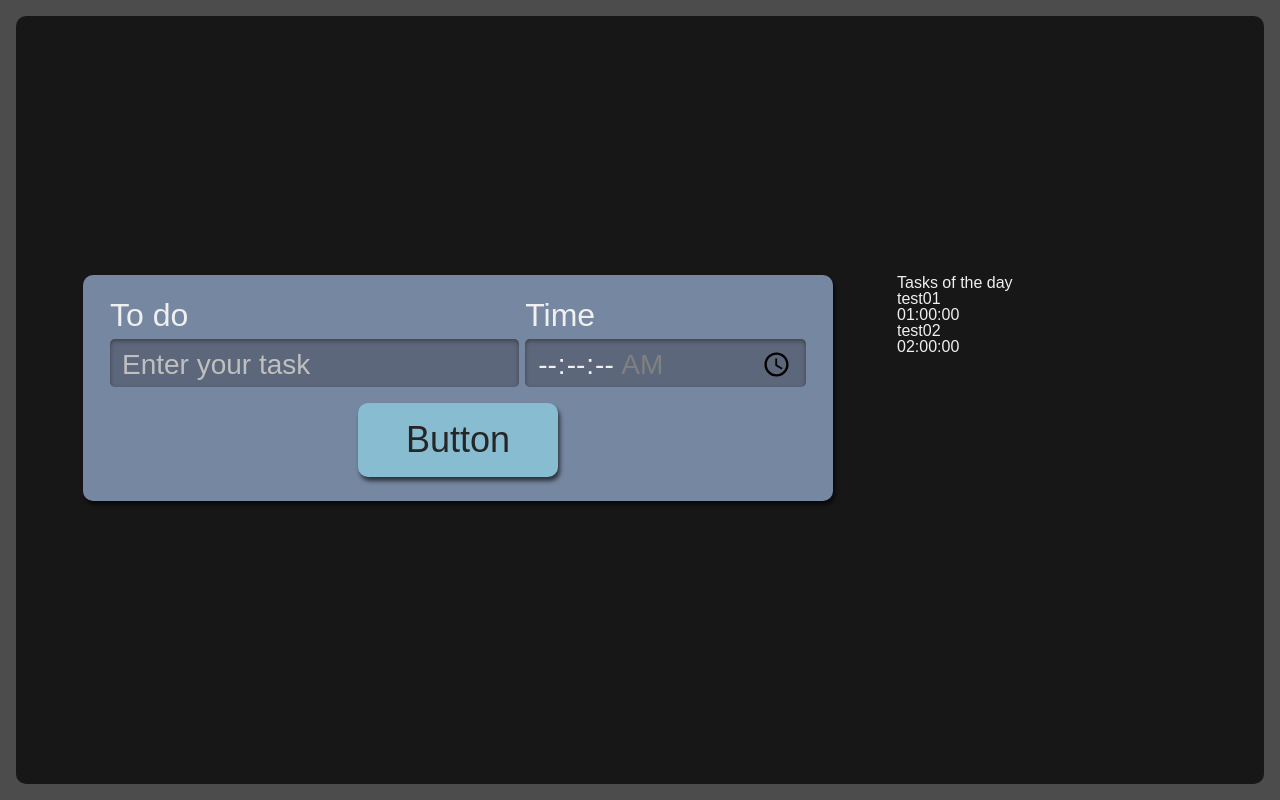
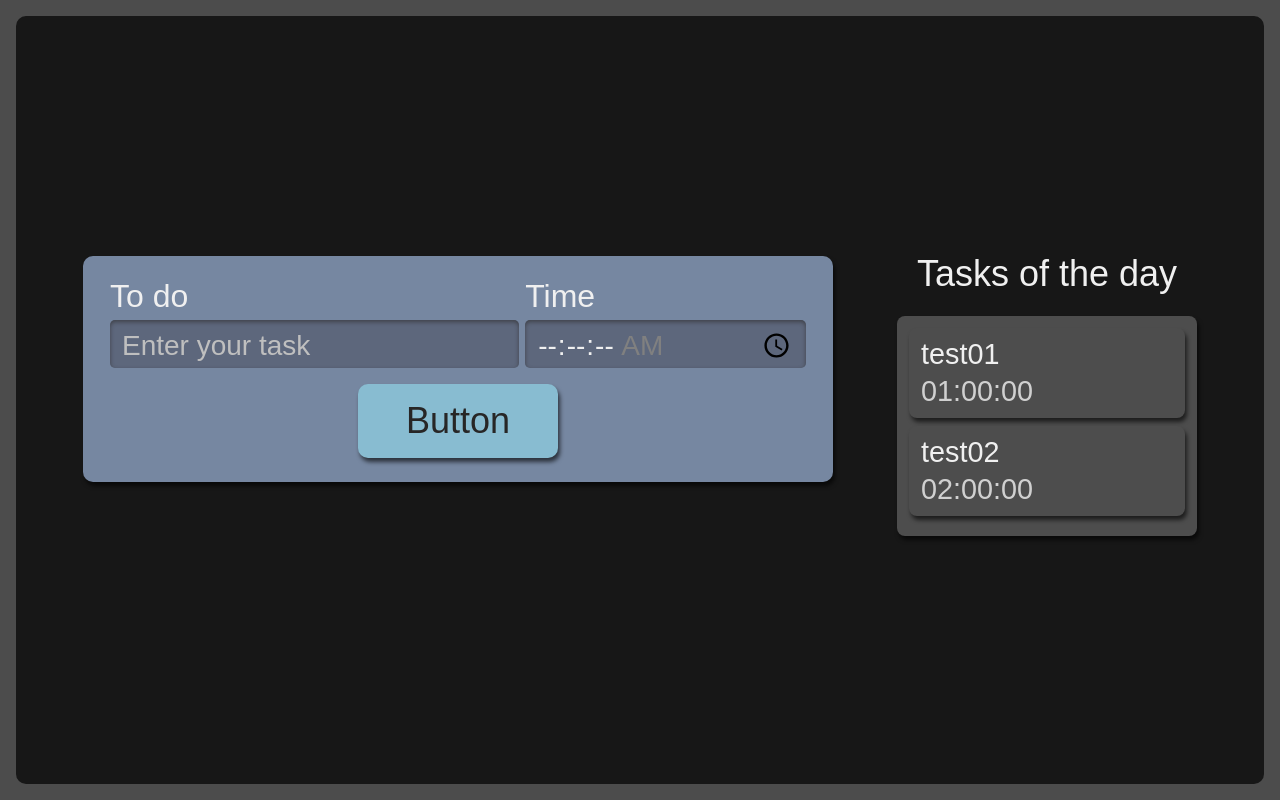
Before and after one commit to gabrielbiche/to-do-list, a React (Create React App) app: page / in a window 1280 px wide. Built offline with nearby package versions, Linux system fonts and the light colour scheme.

Commit message:
added style to list

```diff
--- a/src/components/list/index.tsx
+++ b/src/components/list/index.tsx
@@ -1,4 +1,5 @@
 import React from "react";
+import "./style.scss";
 
 export default function List() {
   const tasks = [
@@ -13,11 +14,11 @@ export default function List() {
   ];
 
   return (
-    <aside>
+    <aside className="todoList">
       <h2>Tasks of the day</h2>
-      <ul>
+      <ul className="item">
         {tasks.map((item, index) => (
-          <li key={index}>
+          <li className="item" key={index}>
             <h3>{item.task}</h3>
             <span>{item.time}</span>
           </li>
--- /dev/null
+++ b/src/components/list/style.scss
@@ -0,0 +1,75 @@
+.todoList {
+  grid-area: tarefas;
+  height: 100%;
+
+  h2 {
+    font-size: 1.25rem;
+    margin-bottom: 12px;
+  }
+
+  ul {
+    max-height: 350px;
+    overflow-y: scroll;
+  	scrollbar-width: thin;
+  }
+
+  @media screen and (min-width:1280px) {
+
+    h2{
+      text-align: center;
+      font-size: 2.25rem;
+      margin-bottom: 24px;
+    }
+
+    ul {
+      overflow: auto;
+      max-height: 500px;
+    }
+  }
+}
+
+.item {
+  background-color: #4D4D4D;
+  border-radius: 8px;
+  box-shadow: 2px 4px 4px #0000009F;
+  padding: 12px;
+  margin-bottom: 8px;
+  position: relative;
+  cursor: pointer;
+
+  h3 {
+    margin-bottom: 8px;
+    word-break: break-all;
+  }
+
+  span {
+    color: #D0D0D0;
+  }
+
+  @media screen and (min-width:1280px) {
+    font-size: 1.8rem;
+  }
+}
+
+.selectedItem {
+  background-color: #292929;
+  box-shadow: 2px 4px 4px #0000009F inset;
+}
+
+.concludedItem {
+  background-color: #566F42;
+  cursor: auto;
+
+  .concluded {
+    display: block;
+    background-image: url('../../assets/img/check-mark.svg');
+    background-repeat: no-repeat;
+    background-size: 38px 38px;
+    position: absolute;
+    top: 50%;
+    right: 12px;
+    transform: translateY(-50%);
+    width: 42px;
+    height: 43px;
+  }
+}
```
Also changed, not shown: src/assets/img/check-mark.svg (added).
